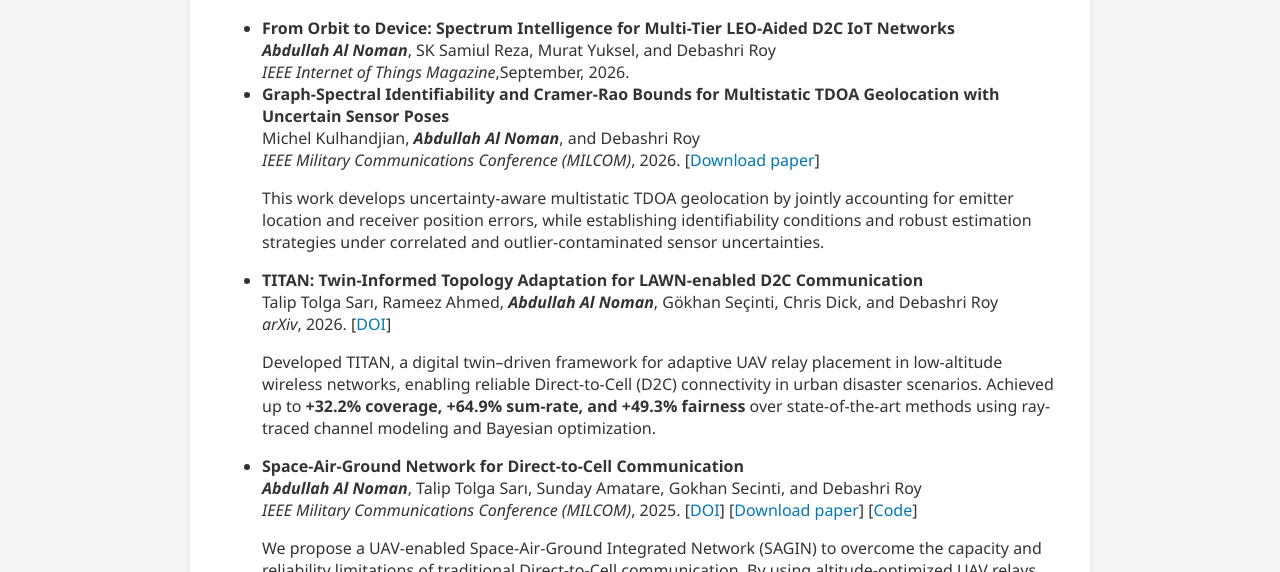
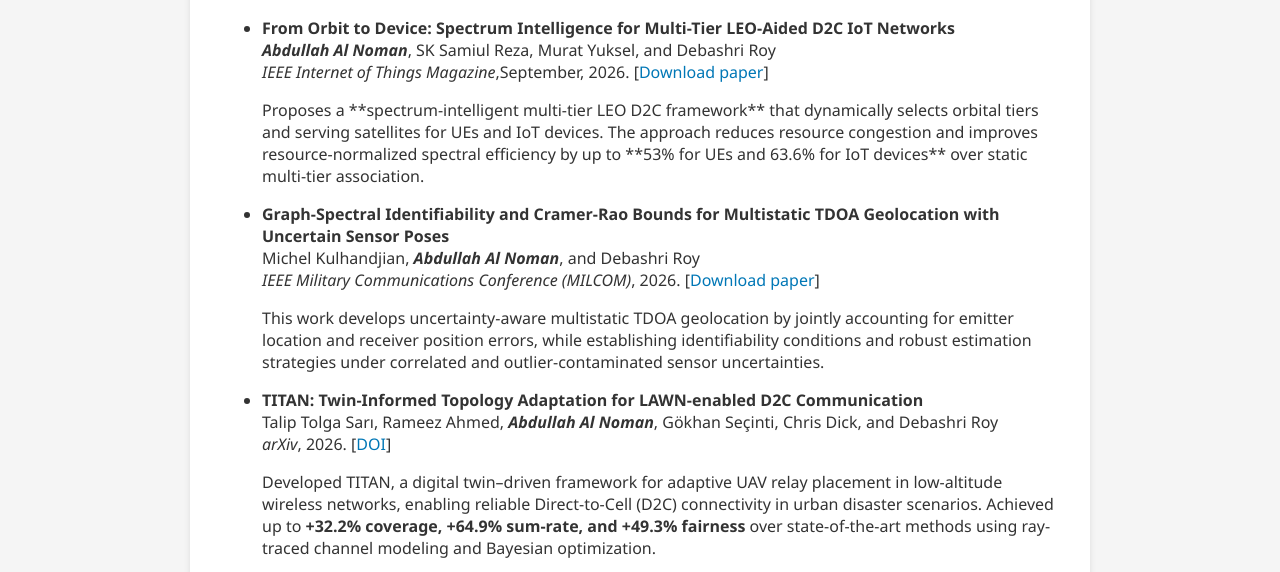
Before and after one commit to Abdullah007noman/Abdullah007noman.github.io, a plain HTML site: page publications.html in a window 1280 px wide. Shown: the part 173-745 px from the top of the page. Drawn offline with Linux system fonts and the light colour scheme.

Commit message:
Enhance publications.html with new paper details
Added a download link and publication description for a new paper.

```diff
--- a/publications.html
+++ b/publications.html
@@ -32,6 +32,10 @@
 </strong><br>
  <strong><em> Abdullah Al Noman</em></strong>, SK Samiul Reza, Murat Yuksel, and Debashri Roy <br>
   <em> IEEE Internet of Things Magazine</em>,September, 2026.
+   [<a href="IoT_Mag.pdf" target="_blank" download>Download paper</a>]
+  <p class="pub-desc">
+  Proposes a **spectrum-intelligent multi-tier LEO D2C framework** that dynamically selects orbital tiers and serving satellites for UEs and IoT devices. The approach reduces resource congestion and improves resource-normalized spectral efficiency by up to **53% for UEs and 63.6% for IoT devices** over static multi-tier association.
+ </p>
   </li>
       <!-- Publication 1 -->
       <li>
```
